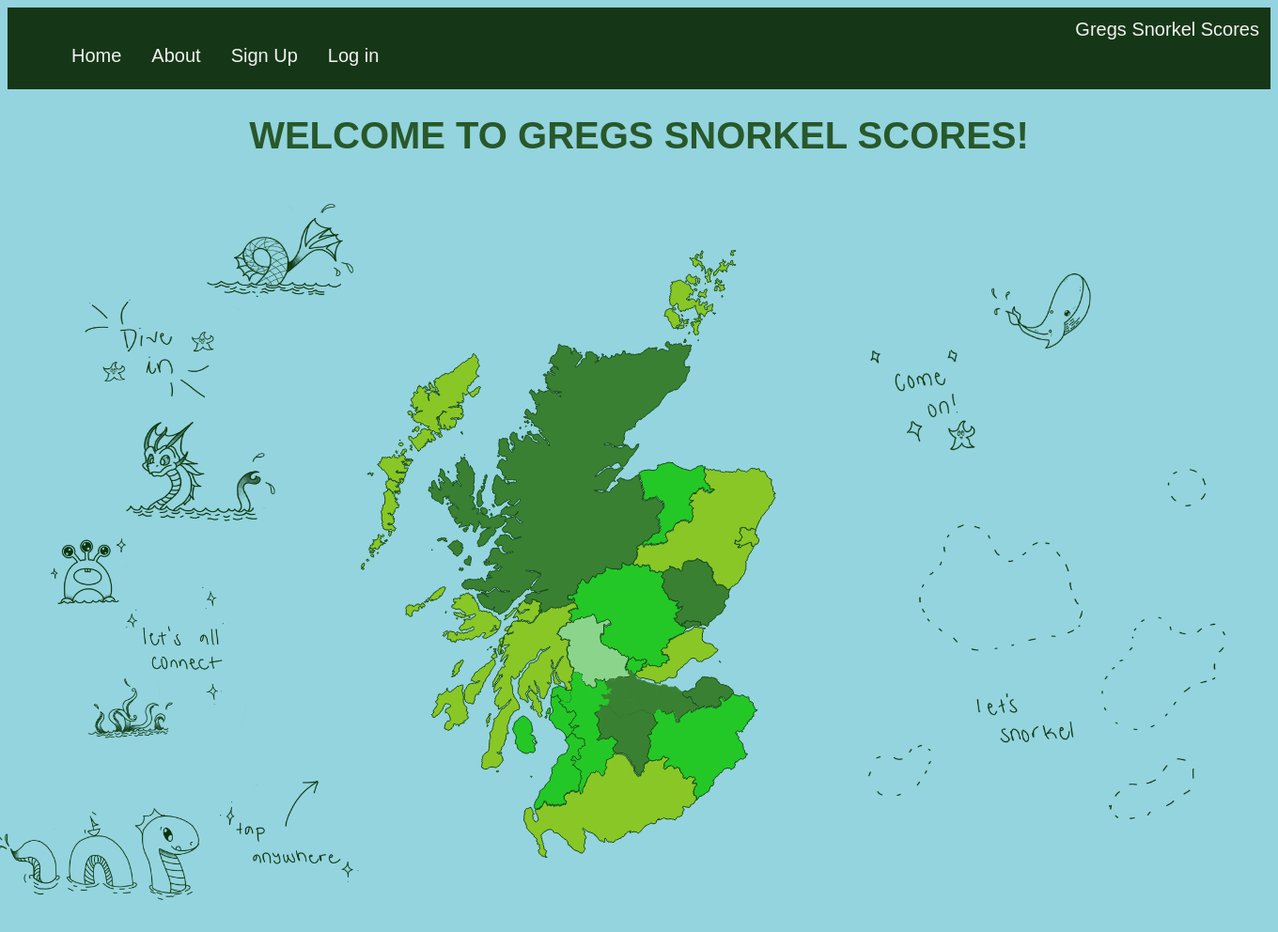
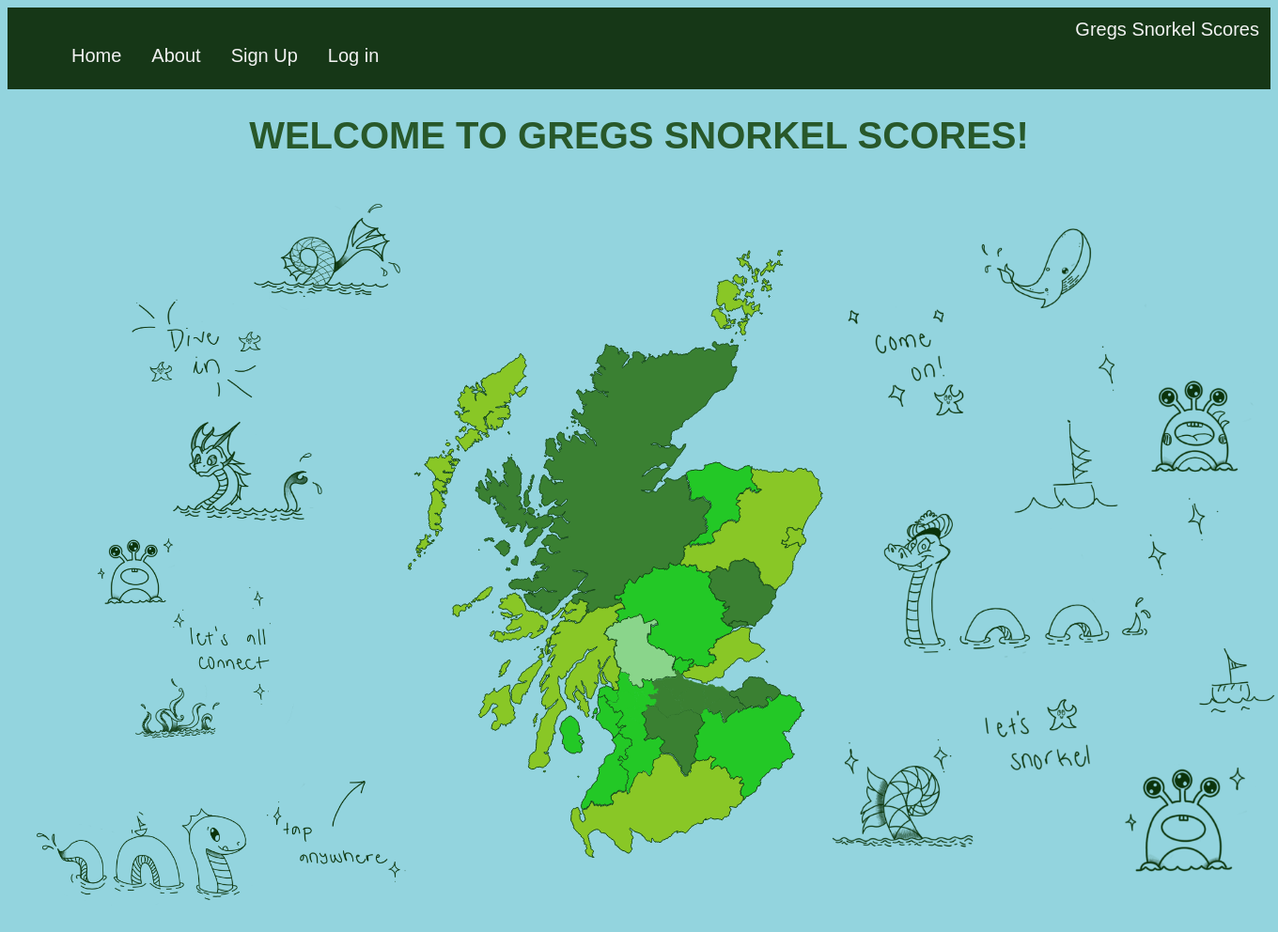
Before and after one commit to GregorJUofG/snorkel, a Django app: page / in a window 1360 px wide. Shown: the whole page at 94% size. Run offline with Django 3.2, Linux system fonts and the light colour scheme.

Commit message:
all home pageall done

```diff
--- a/static/mapStyle.css
+++ b/static/mapStyle.css
@@ -199,3 +199,9 @@
 .connect {
     margin-left: -100px;
 }
+
+.come {
+    margin-left: -100px;
+    margin-right: -100px;
+
+}
--- a/templates/gregssnorkelscores/home.html
+++ b/templates/gregssnorkelscores/home.html
@@ -1039,11 +1039,11 @@
         </svg>
         <section class="test5">
             <ul id="test2">
-                <li class="come"><img src="{% static 'images/come.png' %}" alt="Come on" width="250" height="200" />
+                <li class="come"><img src="{% static 'images/come.png' %}" alt="Come on" width="500" height="700" />
                 </li>
-                <li class="snorkel"><img src="{% static 'images/snorkel.png' %}" alt="Lets Snorkel" width="400"
+                <!-- <li class="snorkel"><img src="{% static 'images/snorkel.png' %}" alt="Lets Snorkel" width="400"
                         height="400" />
-                </li>
+                </li> -->
 
             </ul>
         </section>
```
Also changed, not shown: static/images/come.png, 2 other files.
